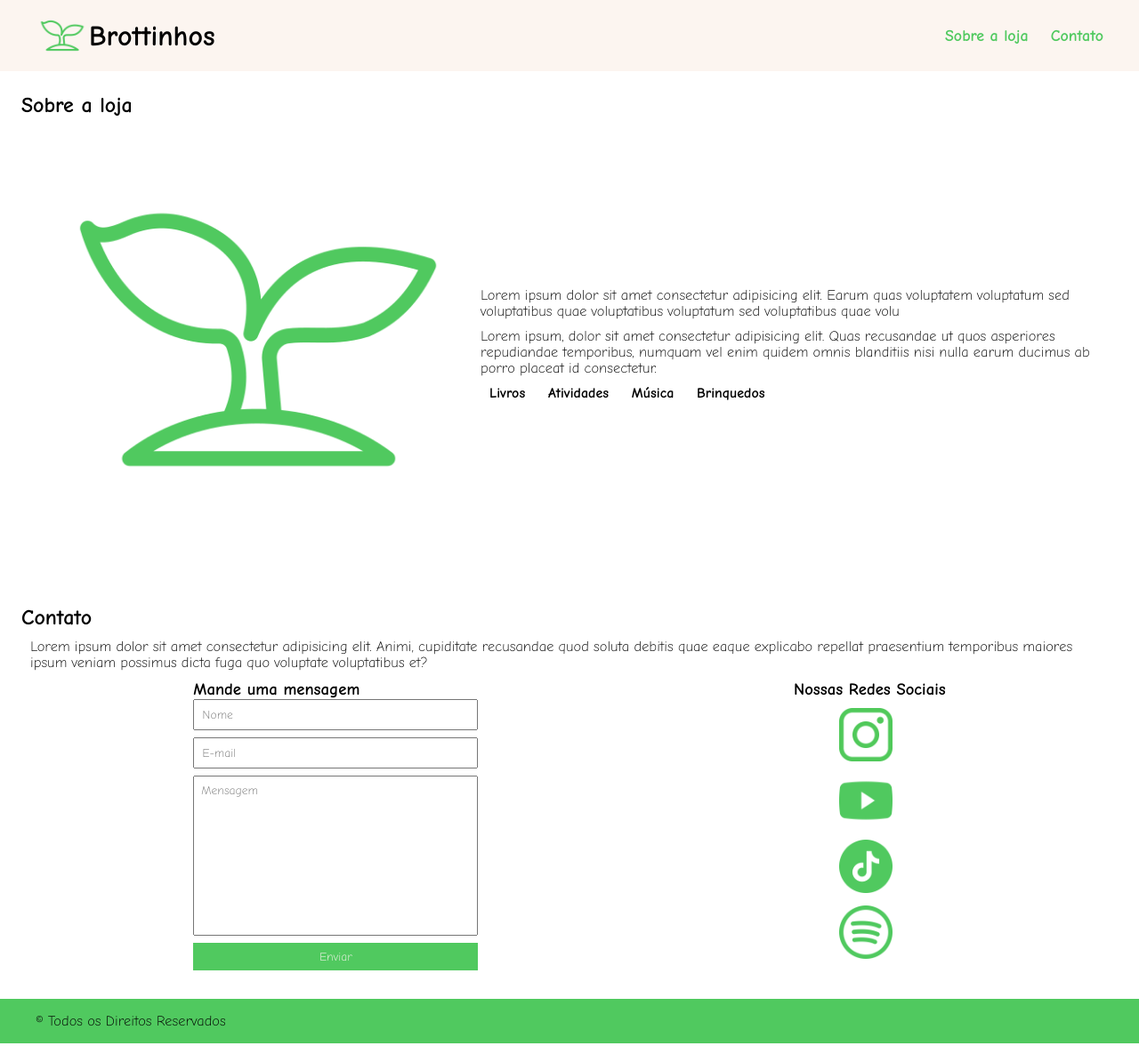
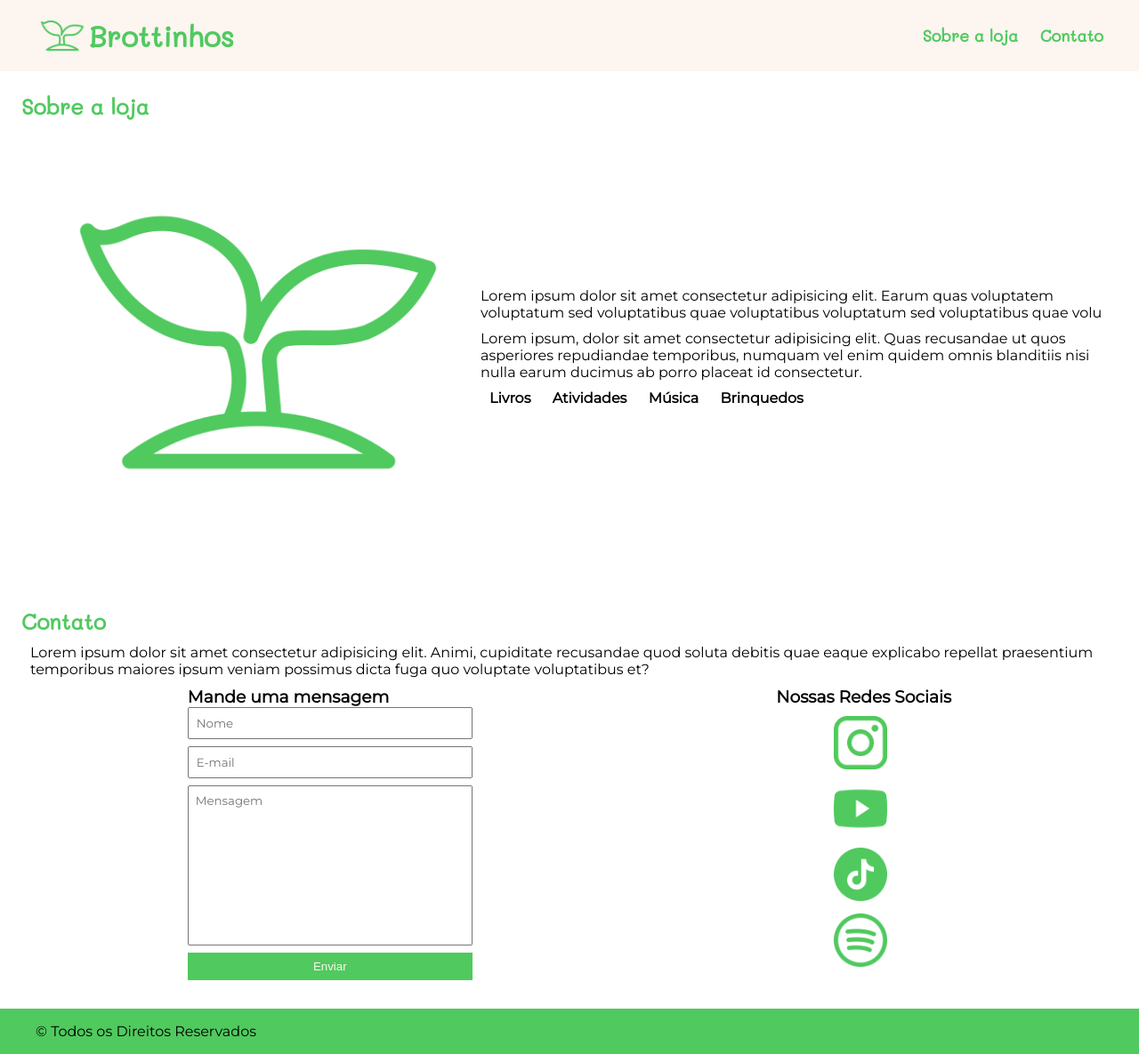
Before and after one commit to linkonsclipe/projeto_01_frontend_EBAC, a plain HTML site: page index.html in a window 1280 px wide. Shown: the whole page at 89% size. Drawn offline with Linux system fonts and the light colour scheme.

Commit message:
alteração de tipografia e inserção de links para seções

```diff
--- a/index.html
+++ b/index.html
@@ -10,7 +10,11 @@
 
     <link rel="preconnect" href="https://fonts.googleapis.com">
     <link rel="preconnect" href="https://fonts.gstatic.com" crossorigin>
-    <link href="https://fonts.googleapis.com/css2?family=Comic+Neue:wght@300;700&display=swap" rel="stylesheet">
+    <link href="https://fonts.googleapis.com/css2?family=Mali:wght@200;300;400&display=swap" rel="stylesheet">
+
+    <link rel="preconnect" href="https://fonts.googleapis.com">
+    <link rel="preconnect" href="https://fonts.gstatic.com" crossorigin>
+    <link href="https://fonts.googleapis.com/css2?family=Montserrat:wght@100;400&display=swap" rel="stylesheet">
 
 </head>
 <body>
@@ -23,16 +27,16 @@
                 <nav>
                     <ul>
                         <li>
-                            <a href="#">Sobre a loja</a>
+                            <a href="#about">Sobre a loja</a>
                         </li>
                         <li>
-                            <a href="#">Contato</a>
+                            <a href="#contact">Contato</a>
                         </li>
                     </ul>
                 </nav>
             </div>
     </header>
-    <section>
+    <section id="about">
         <div class="about">
             <h2>Sobre a loja</h2>
             <div class="container">
@@ -51,7 +55,7 @@
             </div>
         </div>
     </section>
-    <section>
+    <section id="contact">
         <div class="contact">
             <h2>Contato</h2>
             <p>
--- a/main.css
+++ b/main.css
@@ -2,11 +2,14 @@
     margin: 0;
     padding: 0;
     box-sizing: border-box;
-    font-family:'Comic Neue', cursive;
+
 }
 header{
     background-color: #fcf5f0;
     padding: 10px;
+    font-family: 'Mali', cursive;
+    font-weight: 200;
+    color:#50C95F;
 }
 
 .container img{
@@ -14,12 +17,14 @@ header{
 }
 
 body, input, textarea{
-    font-family: 'Comic Neue', cursive;
+    font-family: 'Montserrat', sans-serif;
+    font-weight: 400;
 }
 
 header nav li {
     display: inline;
     margin-left: 20px;
+    font-family: 'Mali', cursive;
 }
 
 header nav li a{
@@ -56,6 +61,12 @@ header .logos {
     align-items: center;
     justify-content:flex-end;
 }
+
+h2{
+    font-family: 'Mali', cursive;
+    color: #50C95F;
+}
+
 
 section {
     padding: 24px;
@@ -144,11 +155,6 @@ input:focus, textarea:focus {
     outline-color: #50C95F;
 }
 
-form textarea {
-    resize: none;
-    height: 180px;
-}
-
 footer{
     background-color: #50C95F;
     padding: 16px 0;
```
